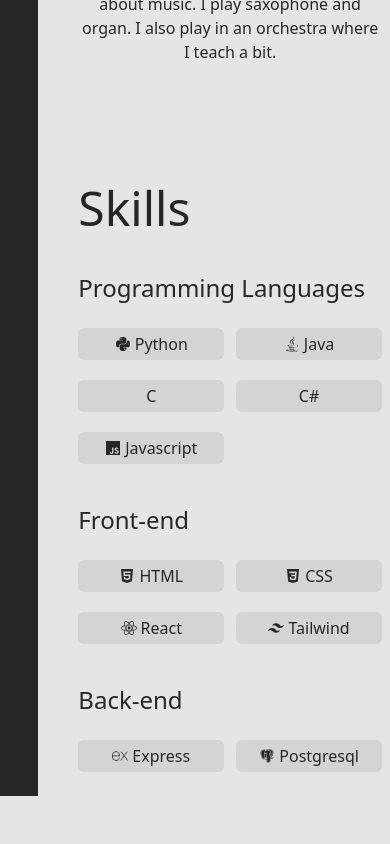
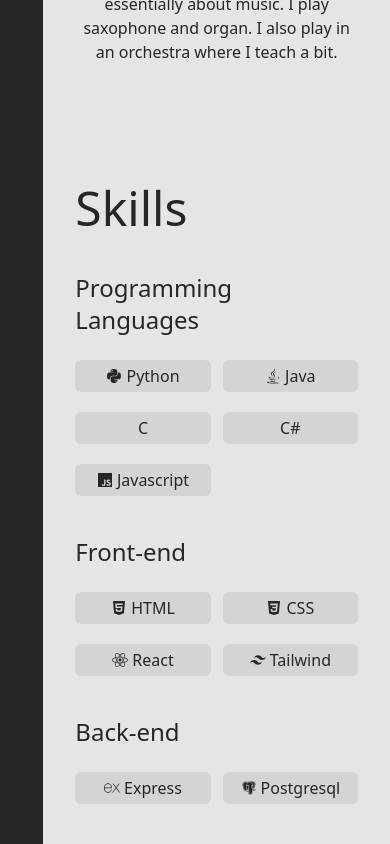
Before and after one commit to JBLNgithub/portfolio, a React (Vite) app: page / in a window 390 px wide. Shown: the part 1104-1948 px from the top of the page. Before the commit the page ends 1900 px from the top, so only its background shows below. Built offline with nearby package versions, Linux system fonts and the light colour scheme.

Commit message:
responsive fixes

```diff
--- a/src/layouts/MainLayout.jsx
+++ b/src/layouts/MainLayout.jsx
@@ -5,11 +5,11 @@
 
 const MainLayout = () => {
   return (
-    <div className='grid grid-cols-6 gap-8'>
+    <div className='grid grid-cols-9 md:grid-cols-6'>
         <div className='col-span-1'>
             <Navbar />
         </div>
-        <div className='col-span-5 container m-auto py-6 px-2'>
+        <div className='col-span-8 md:col-span-5 container m-auto px-8'>
             <Outlet />
         </div>
     </div>
--- a/src/pages/HomePage.jsx
+++ b/src/pages/HomePage.jsx
@@ -55,7 +55,7 @@
         </div>
 
         <h3 className='text-2xl mt-10'>Back-end</h3>
-        <div className='grid grid-cols-4 mt-4 gap-3'>
+        <div className='grid grid-cols-4 mt-4 gap-3 mb-10'>
           <SkillTile name='Express' />
           <SkillTile name='Postgresql' />
         </div>
```
